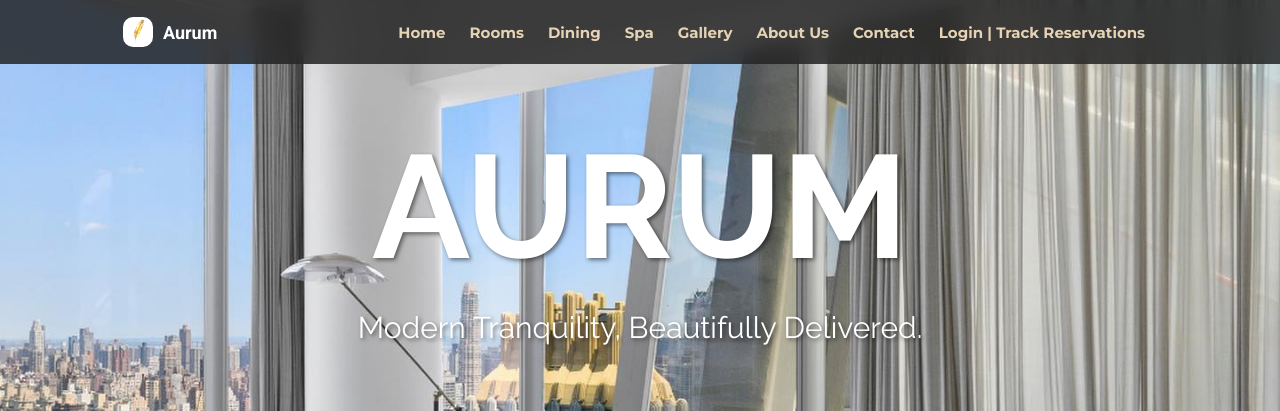
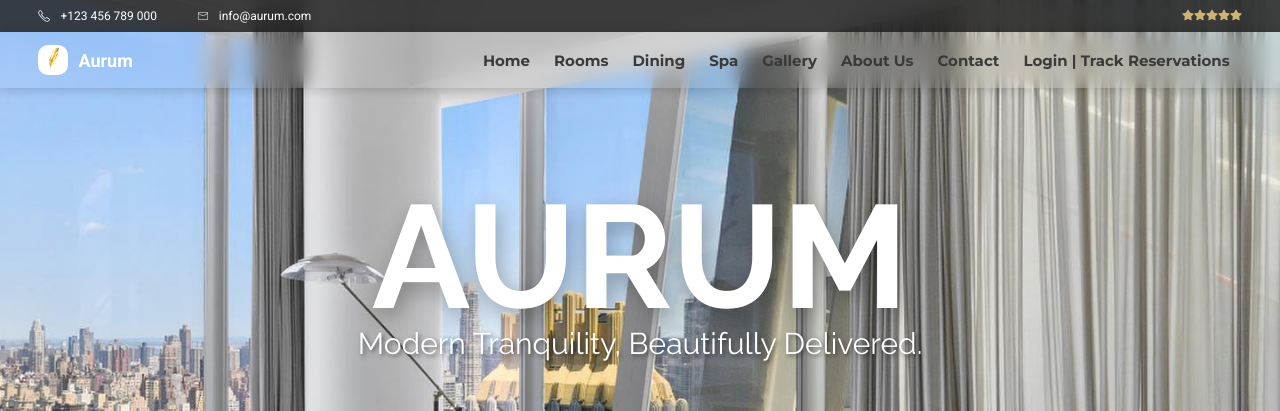
Before and after one commit to youssefelghamour/hotel-booking, a React (Create React App) app in the folder client/: page / in a window 1280 px wide. Shown: the top 411 px of the page. Built offline with nearby package versions, Linux system fonts and the light colour scheme; no server answers; a web font is replaced by a local one.

Commit message:
Improve the Header style

```diff
--- a/client/src/components/Header/Header.js
+++ b/client/src/components/Header/Header.js
@@ -2,6 +2,10 @@ import React, { Component } from "react";
 import { css } from 'aphrodite';
 import styles from "./HeaderStyles";
 import logo from "../../assets/logo.jpg";
+import { CiMail } from "react-icons/ci";
+import { FaStar } from "react-icons/fa";
+import { SlPhone } from "react-icons/sl";
+
 
 
 class Header extends Component {
@@ -26,23 +30,35 @@ class Header extends Component {
 
     render() {
         return (
+            <div className={css(styles.headerContainer, this.state.scrolled && styles.scrolledHeader)}>
+                {!this.state.scrolled && (
+                    <div className={css(styles.headerTopBar)}>
+                        <p style={{ display: 'flex', alignItems: 'center', gap: '10px' }}>
+                            <SlPhone /> +123 456 789 000 &nbsp; &nbsp; &nbsp; &nbsp; &nbsp;
+                            <CiMail /> info@aurum.com
+                        </p>
+                        <div style={{ color: '#ceb472' }}><FaStar /><FaStar /><FaStar /><FaStar /><FaStar /></div>
+                    </div>
+                )}
+
                 <header className={css(styles.appHeader, this.state.scrolled && styles.scrolledHeader)}>
                     <div className={css(styles.headerLogoContainer)}>
                         <img src={logo} alt="logo" className={css(styles.headerLogo)} />
                         <h2 className={css(styles.appHeaderTitle)}>Aurum</h2>
                     </div>
 
-                <nav className={css(styles.nav)}>
-                    <a className={css(styles.navLink)} href="/">Home</a>
-                    <a className={css(styles.navLink)} href="/rooms">Rooms</a>
-                    <a className={css(styles.navLink)} href="/dining">Dining</a>
-                    <a className={css(styles.navLink)} href="/spa">Spa</a>
-                    <a className={css(styles.navLink)} href="/gallery">Gallery</a>
-                    <a className={css(styles.navLink)} href="/about">About Us</a>
-                    <a className={css(styles.navLink)} href="/contact">Contact</a>
-                    <a className={css(styles.navLink)} href="/login">Login | Track Reservations</a>
+                    <nav className={css(styles.nav)} >
+                        <a className={css(styles.navLink)} style={ this.state.scrolled ? { color: '#e6d3b3'} : { color: '#3a3a3a' } } href="/">Home</a>
+                        <a className={css(styles.navLink)} style={ this.state.scrolled ? { color: '#e6d3b3'} : { color: '#3a3a3a' } } href="/rooms">Rooms</a>
+                        <a className={css(styles.navLink)} style={ this.state.scrolled ? { color: '#e6d3b3'} : { color: '#3a3a3a' } } href="/dining">Dining</a>
+                        <a className={css(styles.navLink)} style={ this.state.scrolled ? { color: '#e6d3b3'} : { color: '#3a3a3a' } } href="/spa">Spa</a>
+                        <a className={css(styles.navLink)} style={ this.state.scrolled ? { color: '#e6d3b3'} : { color: '#3a3a3a' } } href="/gallery">Gallery</a>
+                        <a className={css(styles.navLink)} style={ this.state.scrolled ? { color: '#e6d3b3'} : { color: '#3a3a3a' } } href="/about">About Us</a>
+                        <a className={css(styles.navLink)} style={ this.state.scrolled ? { color: '#e6d3b3'} : { color: '#3a3a3a' } } href="/contact">Contact</a>
+                        <a className={css(styles.navLink)} style={ this.state.scrolled ? { color: '#e6d3b3'} : { color: '#3a3a3a' } } href="/login">Login | Track Reservations</a>
                     </nav>
                 </header>
+            </div>
         );
     }
 }
--- a/client/src/components/Header/HeaderStyles.js
+++ b/client/src/components/Header/HeaderStyles.js
@@ -1,25 +1,49 @@
 import { StyleSheet } from 'aphrodite';
 
 const styles = StyleSheet.create({
+    headerContainer: {
+        width: '100%',
+        position: 'fixed',
+        top: 0,
+        zIndex: '100',
+        height: 'fit-content',
+    },
+
+    headerTopBar: {
+        width: '100%',
+        display: 'flex',
+        alignItems: 'center',
+        //color: '#333',
+        zIndex: 99,
+        height: '2rem',
+        justifyContent: 'space-between',
+        backgroundColor: '#212121d4',
+        backdropFilter: 'blur(10px)',
+        color: 'white',
+        //padding: '1.5rem 0 0.5rem 0',
+        fontSize: '12px',
+        padding: '0 3%',
+    },
+
     appHeader: {
-        height: '8%',
+        height: '3.5rem',
         display: 'flex',
         flexDirection: 'row',
         alignItems: 'center',
         fontSize: '20px',
-        color: '#2b3ab6',
+        //color: '#2b3ab6',
         width: '100%',
-        backgroundColor: 'white',
+        //backgroundColor: 'white',
         padding: '1% 3%',
-        justifyContent: 'space-around',
-        position: 'fixed',
-        zIndex: '100',
-        backgroundColor: '#212121d4',
+        justifyContent: 'space-between',
+        backgroundColor: '#21212100',
         backdropFilter: 'blur(10px)',
         color: 'white',
+        boxShadow: 'rgba(0, 0, 0, 0.2) 0px 1px 11px',
     },
 
     scrolledHeader: {
+        backgroundColor: '#21212194',
         boxShadow: '0 8px 16px #0003',
         transition: 'background-color 0.55s ease',
     },
@@ -51,7 +75,6 @@ const styles = StyleSheet.create({
         margin: '0 12px',
         transition: 'color 0.3s ease',
         fontWeight: 'bold',
-        color: '#e6d3b3',
         fontFamily: 'Montserrat, sans-serif',
 
         ':hover': {
--- a/client/src/components/Hero/HeroStyles.js
+++ b/client/src/components/Hero/HeroStyles.js
@@ -22,7 +22,8 @@ const styles = StyleSheet.create({
         color: 'white',
         fontSize: '146px',
         fontFamily: 'Raleway, sans-serrif',
-        textShadow: '2px 2px 4px rgba(0, 0, 0, 0.5)',
+        textShadow: 'rgb(0 0 0 / 31%) 3px 7px 22px !important',
+        paddingTop: '50px',
     },
 
     heroText: {
@@ -34,6 +35,7 @@ const styles = StyleSheet.create({
         fontFamily: 'Raleway, sans-serrif',
         top: '40%',
         textShadow: '2px 2px 4px rgba(0, 0, 0, 0.5)',
+        paddingTop: '16px',
     },
 });
 
```
Lines whose indentation alone changed are shown as unchanged.
